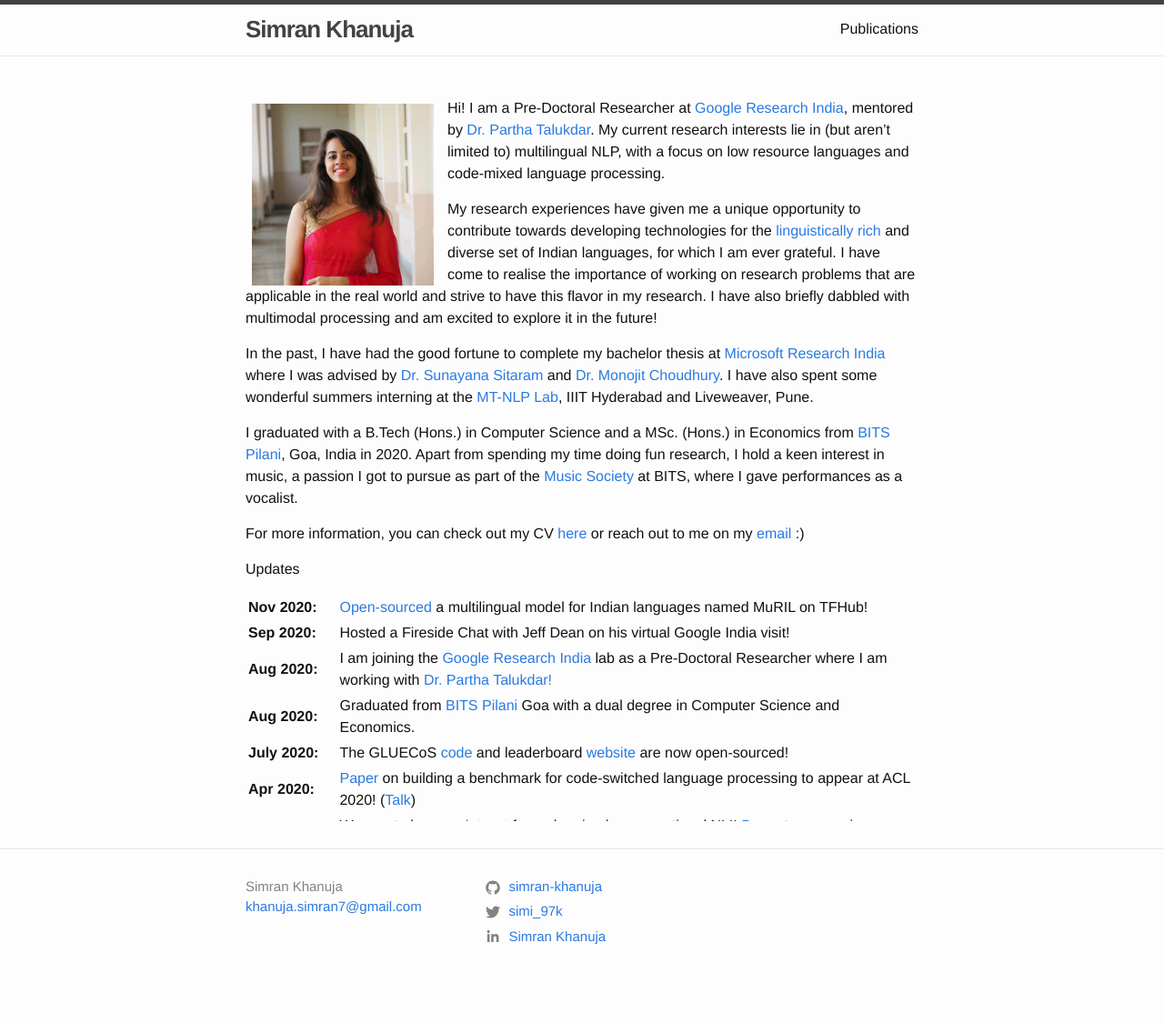
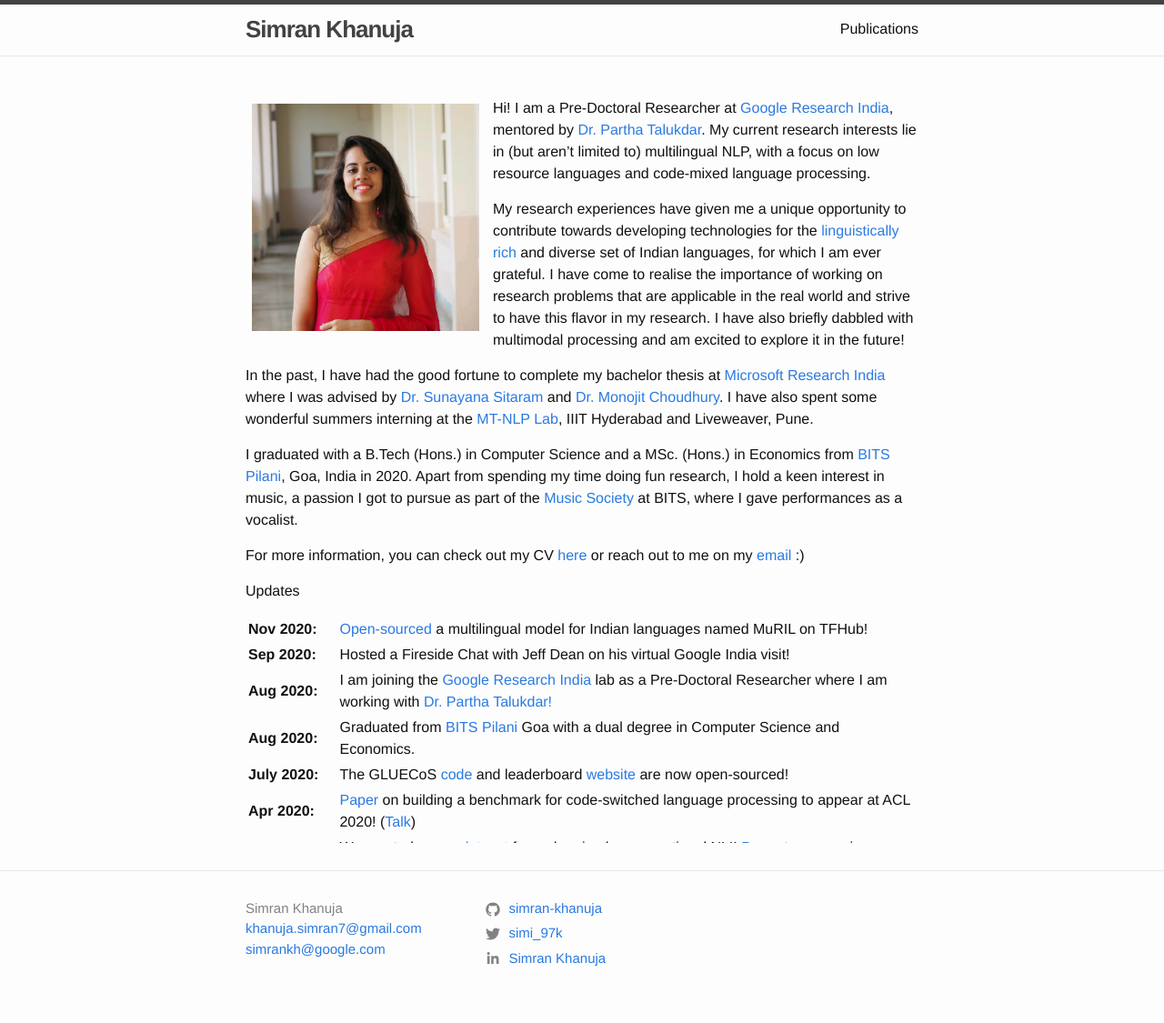
Before and after one commit to simran-khanuja/simran-khanuja.github-deprecated.io, a Jekyll site: the page built from index.md, in a window 1280 px wide. Shown: the whole page at 91% size. Built offline with Jekyll 4.4.1, drawn with Linux system fonts in a browser that asks for light colours; before the commit the page ends 1101 px from its top, so only the background shows below that.

Commit message:
update footer

```diff
--- a/_config.yml
+++ b/_config.yml
@@ -16,6 +16,7 @@
 title: Simran Khanuja
 full_name: Simran Khanuja
 email: khanuja.simran7@gmail.com
+email2: simrankh@google.com
 description: >- # this means to ignore newlines until "baseurl:"
 baseurl: "" # the subpath of your site, e.g. /blog
 url: "https://simran-khanuja.github.io" # the base hostname & protocol for your site, e.g. http://example.com
@@ -30,6 +31,6 @@
   sass_dir: _sass
 include: ['_pages']
 markdown: kramdown
-# theme: minima
-plugins:
-   - jekyll-seo-tag
+gems:
+  - jekyll-seo-tag
+  - jekyll-redirect-from
--- a/_includes/footer.html
+++ b/_includes/footer.html
@@ -45,10 +45,10 @@
         </ul>
       </div>
 
-      <div class="footer-col footer-col-1">
-        <!-- <p>{{ site.description1 | escape }}</p> -->
+      <!-- <div class="footer-col footer-col-1">
+        <p>{{ site.description1 | escape }}</p>
         <p>{{ site.description1 | escape }}<br>{{ site.description2 | escape }}<br>{{ site.description3 | escape }}</p>
-      </div>
+      </div> -->
     </div>
 
   </div>
--- a/index.md
+++ b/index.md
@@ -8,7 +8,7 @@
 layout: default
 ---
 
-<img style="float: left;margin-right: 15px;margin-top: 7px; margin-left: 7px;height: 200px;border: 5" src=" {{ site.url }}/assets/dp.jpeg">
+<img style="float: left;margin-right: 15px;margin-top: 7px; margin-left: 7px;height: 250px;border: 5" src=" {{ site.url }}/assets/dp.jpeg">
 
 Hi! I am a Pre-Doctoral Researcher at [Google Research India](https://research.google/locations/india/), mentored by [Dr. Partha Talukdar](http://talukdar.net/). My current research interests lie in (but aren’t limited to) multilingual NLP, with a focus on low resource languages and code-mixed language processing.
 
```
